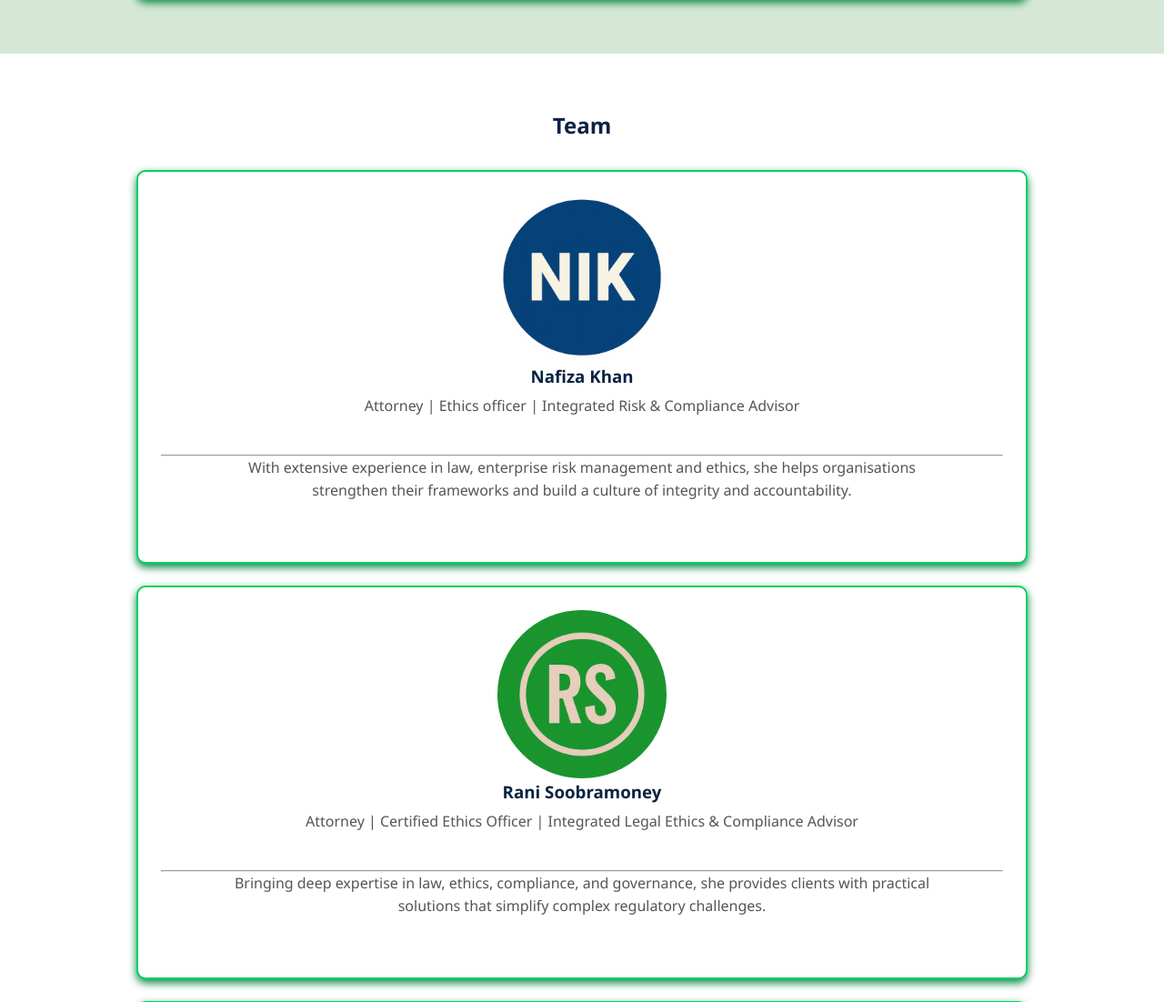
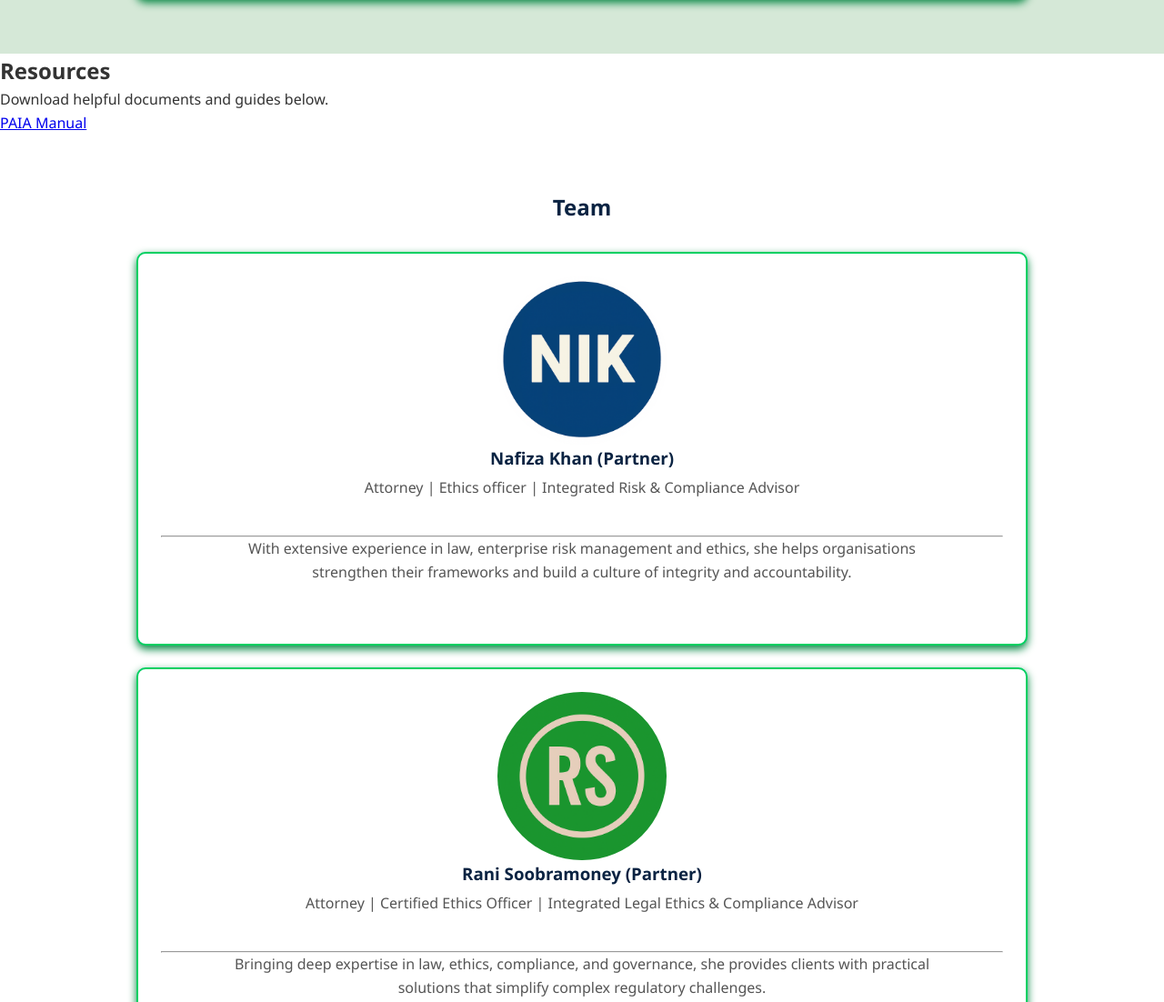
Before and after one commit to perspiring/IKS-associates, a plain HTML site: page index.html in a window 1280 px wide. Shown: the part 3546-4648 px from the top of the page at 91% size. Drawn offline with Linux system fonts and the light colour scheme.

Commit message:
new section resource index.html

```diff
--- a/index.html
+++ b/index.html
@@ -167,7 +167,11 @@
         </div>
         </div>
   </section>
-
+    <section id="Resources" class="Resources">
+    <h2>Resources </h2>
+    <p>Download helpful documents and guides below.</p>
+    <a href="PAIA Manual Final.docx" download class="resource-btn">PAIA Manual</a>
+  </section>
   <section id="team" class="section">
     <h2>Team</h2>
     <div class="container">
@@ -175,7 +179,7 @@
         <div class="card">
           <div class="team-member">
           <img src="pics/Copilot_20251025_205821.png" width="20%" alt="Team Member">
-          <h3>Nafiza Khan</h3>
+          <h3>Nafiza Khan (Partner)</h3>
           <p>Attorney | Ethics officer | Integrated Risk & Compliance Advisor</p><hr>
           <p>With extensive experience in law, enterprise risk management and ethics, she helps organisations
             strengthen their frameworks and build a culture of integrity and accountability.</p>
@@ -184,7 +188,7 @@
         <div class="card">
         <div class="team-member">
           <img src="pics/Copilot_20251025_205825.png" width="20%" alt="Team Member">
-          <h3>Rani Soobramoney</h3>
+          <h3>Rani Soobramoney (Partner)</h3>
           <p>Attorney | Certified Ethics Officer | Integrated Legal Ethics & Compliance Advisor</p><hr>
           <p>Bringing deep expertise in law, ethics, compliance, and governance,
             she provides clients with practical solutions that simplify complex regulatory challenges.</p>
@@ -194,7 +198,7 @@
         <div class="team-member">
           <img src="pics/Copilot_20251030_111454.png" width="20%" alt="Team Member">
           <h3>Saffia Ismail Khan</h3>
-          <p>Attorney | Conveyancing and Deceased Estates Administrator</p><hr>
+          <p>Conveyancing and Deceased Estates Administrator</p><hr>
           <p>Our Conveyancing Department has 25 years of experience dealing with property matters and winding up of Estates</p>
         </div>
         </div>
```
